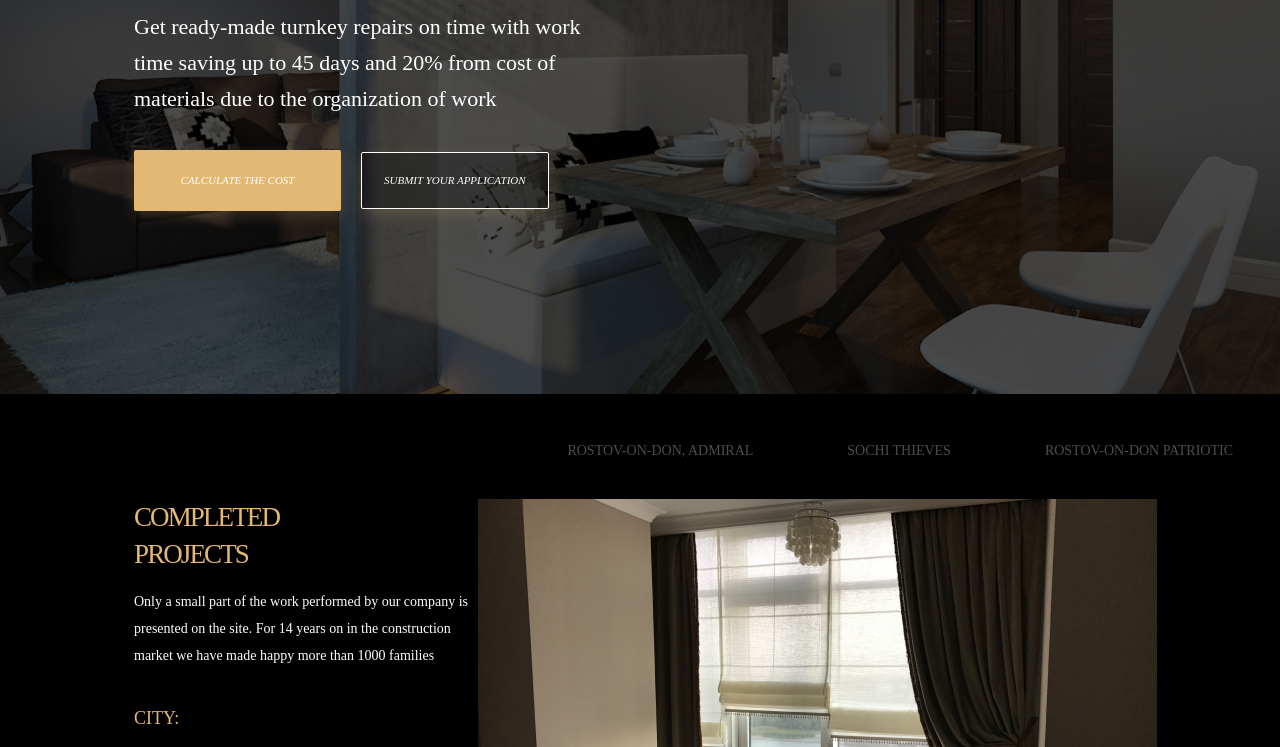
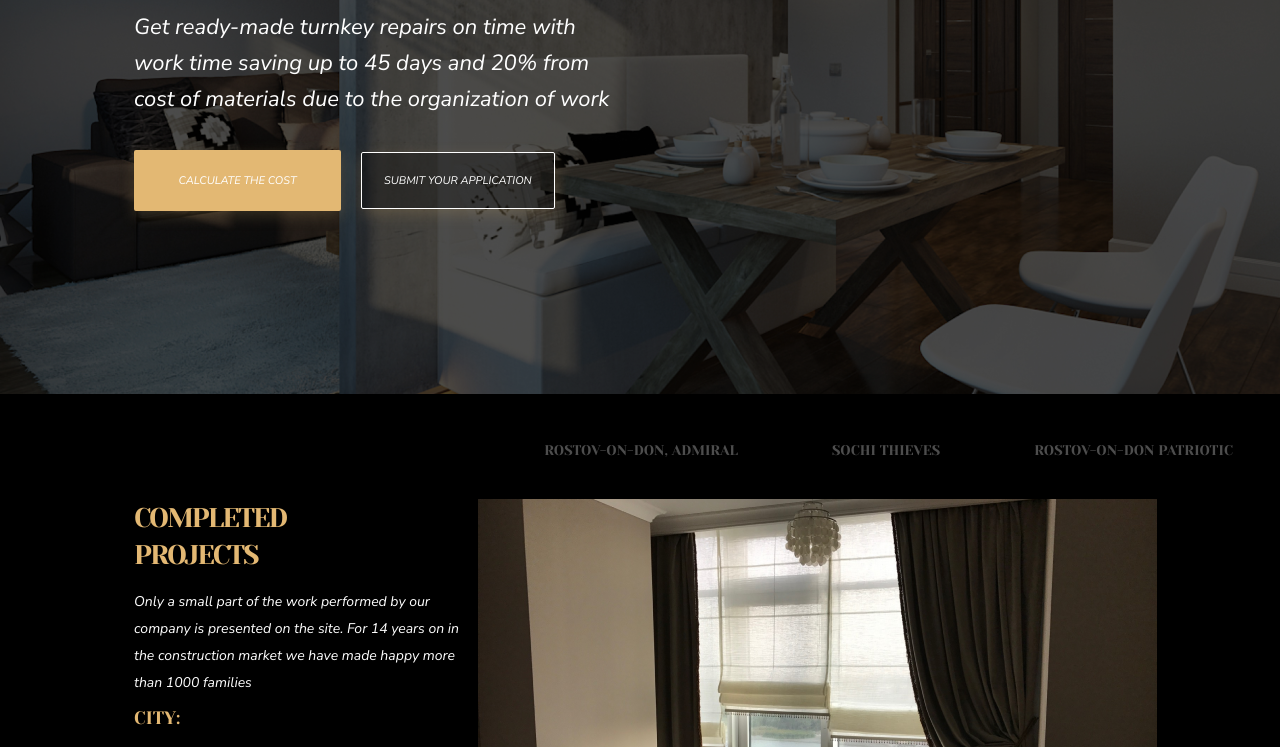
Before and after one commit to Boris29812/landing, a plain HTML site: page index.html in a window 1280 px wide. Shown: the part 396-1143 px from the top of the page. Drawn offline with Linux system fonts and the light colour scheme.

Commit message:
Update index.html

```diff
--- a/index.html
+++ b/index.html
@@ -6,6 +6,7 @@
     <meta name="viewport" content="width=device-width, initial-scale=1.0">
     <meta http-equiv="X-UA-Compatible" content="ie=edge">
     <link rel="stylesheet" href="css/style.css">
+    <link href="https://fonts.googleapis.com/css2?family=Nunito+Sans:ital,wght@1,200;1,400&family=Yeseva+One&display=swap" rel="stylesheet">
     <title>Index</title>
 </head>
 <body>
```
